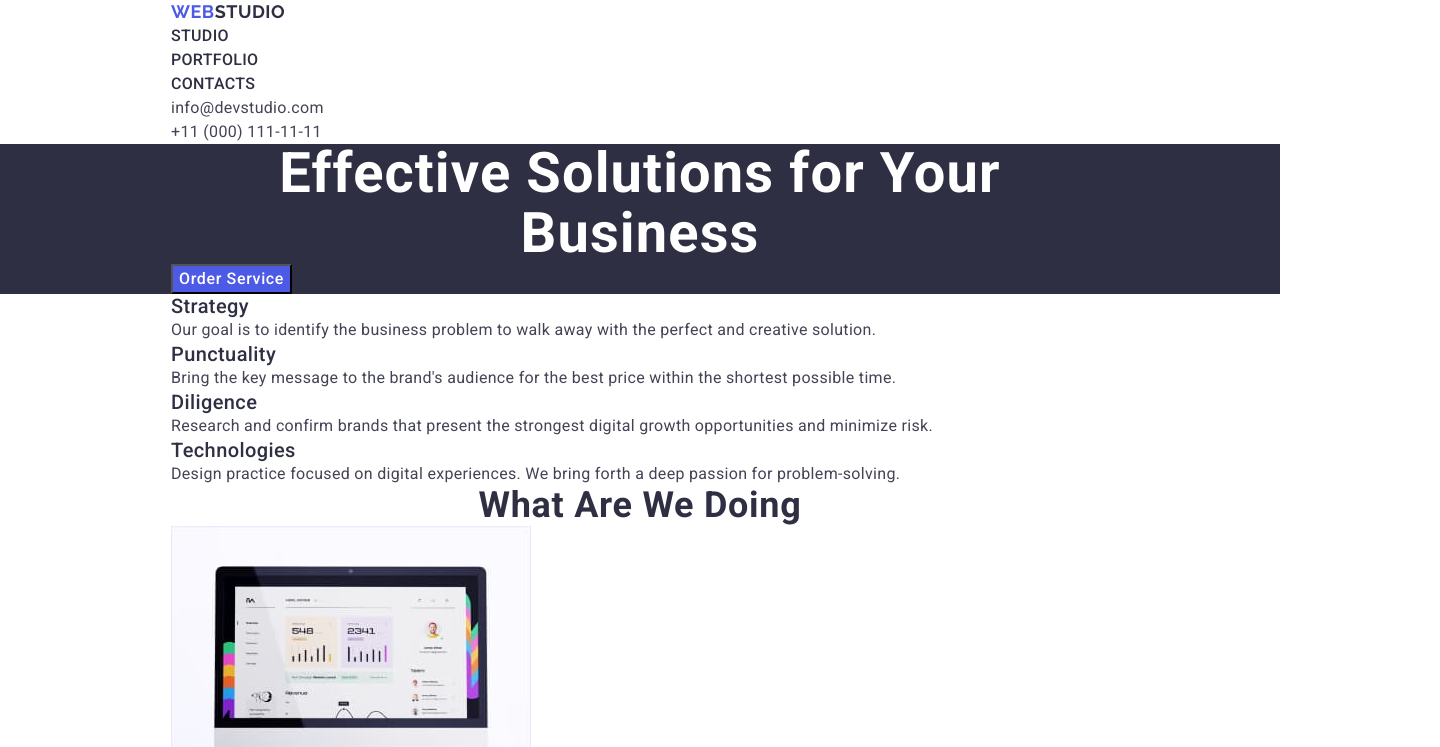
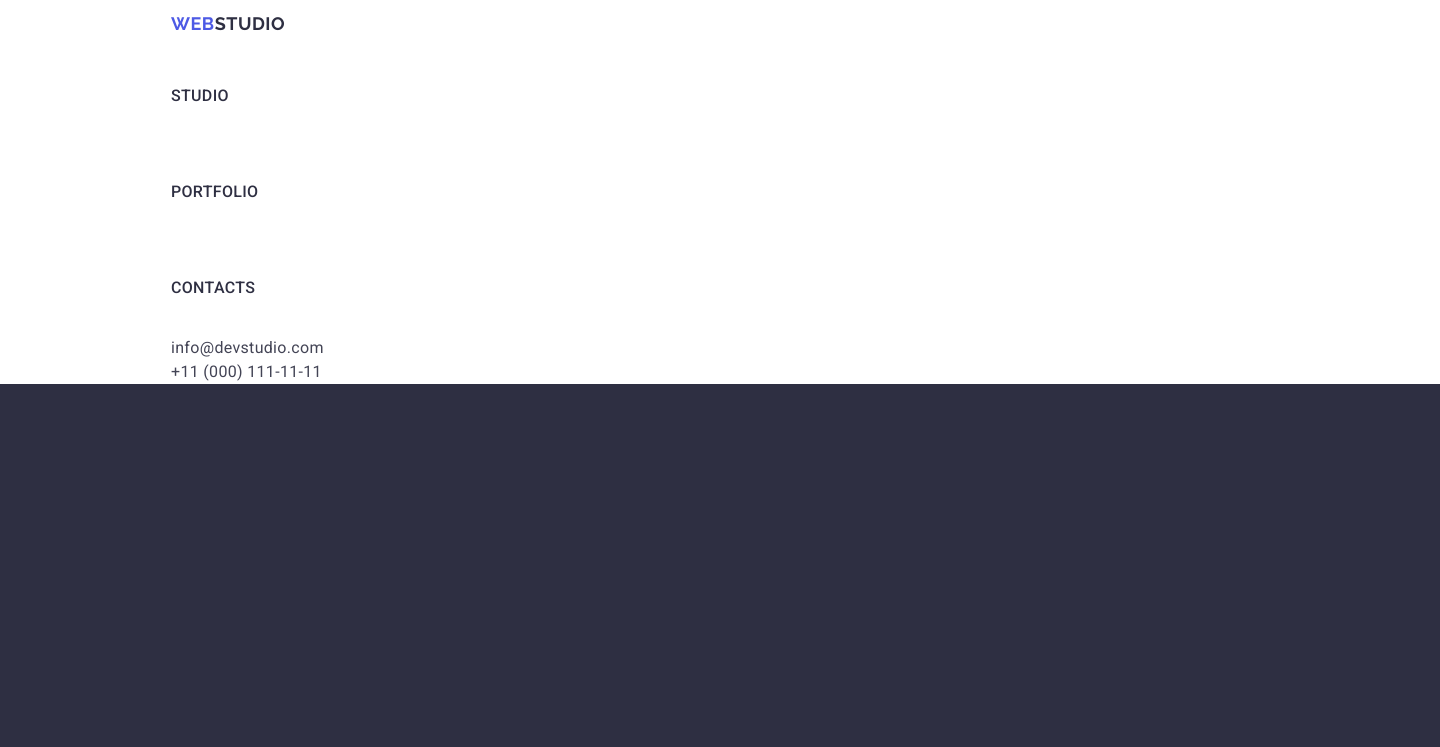
Before and after one commit to DmytroKorolyov/goit-markup-hw-03, a plain HTML site: page index.html in a window 1280 px wide. Shown: the top 747 px of the page, 1440 px wide, since content can reach past the window. Drawn offline with nearby package versions, Linux system fonts and the light colour scheme.

Commit message:
not good

```diff
--- a/css/styles.css
+++ b/css/styles.css
@@ -52,7 +52,7 @@ ul {
     list-style-type: none;
 }
 
-.navigation .logo-part-web {
+.logo-part-web {
     color: var(--dark);
     font-family: Raleway, sans-serif;
         font-size: 18px;
@@ -76,16 +76,26 @@ ul {
             height: 24px;
             align-items: center;
             flex-shrink: 0;
+            padding: 24px 76px 24px 0;
 }
-.navigation-item .link {
+
+.navigation-link {
     color: var(--dark);
     font-family: Roboto;
         font-size: 16px;
         font-style: normal;
         font-weight: 500;
-        line-height: 24px;
+        line-height: 1.5;
         letter-spacing: 0.32px;
 }
+.navigation-item {
+    padding: 24px 332px 24px 0;
+    display: inline-flex;
+        align-items: flex-start;
+        gap: 40px;
+}
+
+
 .navigation .link:hover,
 .navigation .link:focus {
     color: #404bbf;
@@ -212,8 +222,12 @@ color: var(--light);
 }
 .section-one {
     background-color: var(--dark);
-}
-.section-one .section-one-title {
+    width: 1440px;
+        height: 600px;
+        flex-shrink: 0;
+        padding: 188px 0;
+        }
+.section-one-title {
     color: var(--white-background);
     font-family: Roboto;
         font-size: 56px;
@@ -222,17 +236,29 @@ color: var(--light);
         line-height: 1.07;
         letter-spacing: 1.12px;
         text-align: center;
+        max-width: 496px;
+        margin: 178px 472px 48px 472px;
         }
-.section-one .section-one-button {
+.section-one-button {
     color: var(--white-background);
     font-family: Roboto, sans-serif;
         font-size: 16px;
         font-style: normal;
         font-weight: 500;
-        line-height: 24px;
+        line-height: 1.5;
         letter-spacing: 0.64px;
         background-color: #4D5AE5;
         cursor: pointer;
+        display: inline-flex;
+            padding: 16px 32px;
+            align-items: flex-start;
+            gap: 10px;
+            text-align: center;
+            display: block;
+            min-width: 169px;
+            height: 56px;
+            border: none;
+            border-radius: 4px;
 }
 .section-one .section-one-button:hover,
 .section-one .section-one-button:focus {
--- a/index.html
+++ b/index.html
@@ -23,20 +23,27 @@
         <!-- header -->
 
         <nav class="navigation">
-          <a class="link" href="./index.html"
-            >Web<span class="logo-part-web">Studio</span></a
-          >
+          <div>
+            <a class="link" href="./index.html"
+              >Web<span class="logo-part-web">Studio</span></a
+            >
+          </div>
           <ul class="list">
             <li class="navigation-item">
-              <a class="link" href="./index.html" target="_self">Studio</a>
+              <a class="link navigation-link" href="./index.html" target="_self"
+                >Studio</a
+              >
             </li>
             <li class="navigation-item">
-              <a class="link" href="./portfolio.html" target="_self"
+              <a
+                class="link navigation-link"
+                href="./portfolio.html"
+                target="_self"
                 >Portfolio</a
               >
             </li>
             <li class="navigation-item">
-              <a class="link" href="">Contacts</a>
+              <a class="link navigation-link" href="">Contacts</a>
             </li>
           </ul>
         </nav>
```
